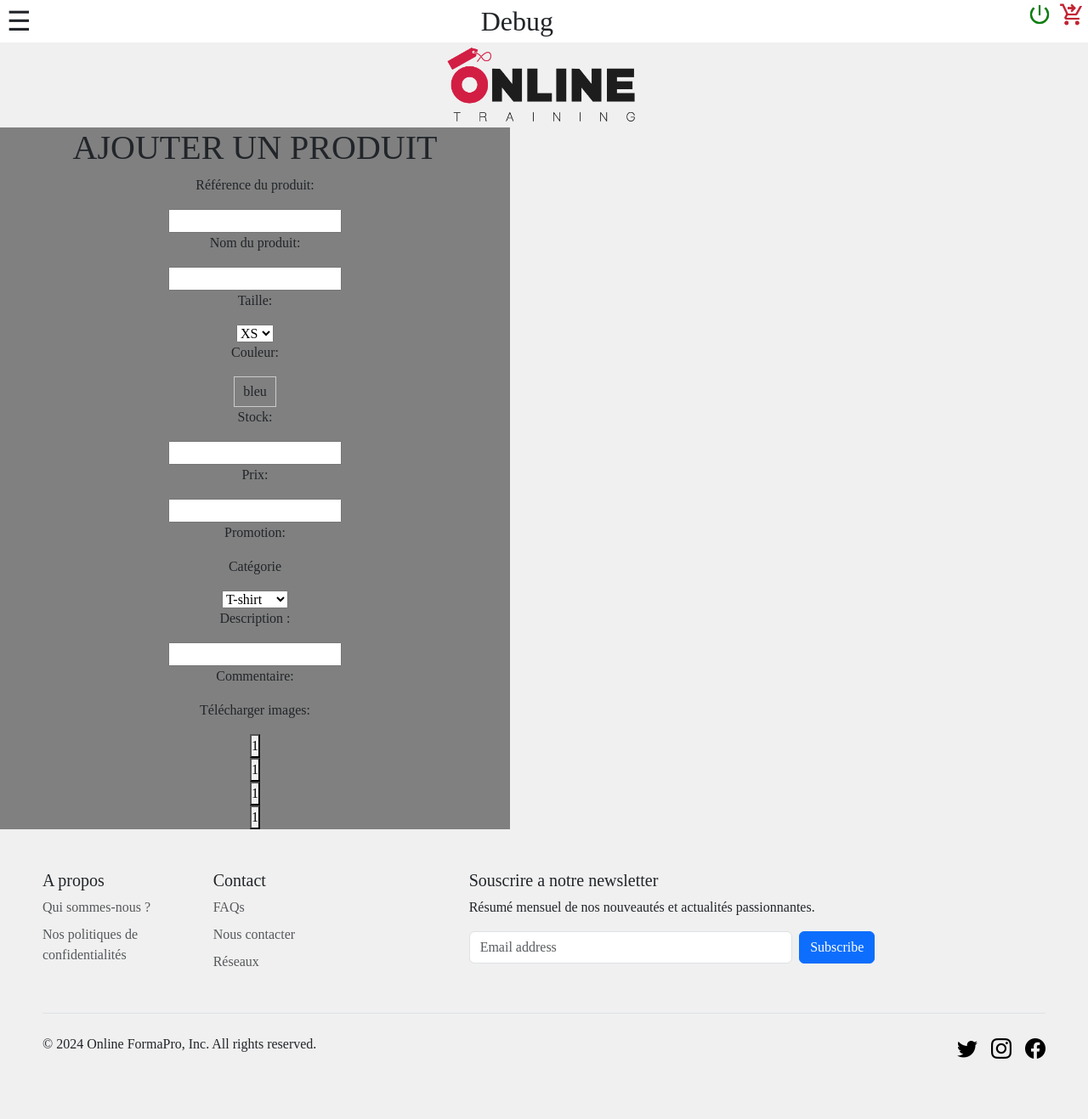
After one commit to malibu1106/projet-catalogue-GMOR, a PHP site: page /pages/backofficeadd.php in a window 1280 px wide. The commit adds this page. Shown: the whole page at 85% size. Run offline with PHP 8.4, Linux system fonts and the light colour scheme.

Commit message:
backofficeadd front

```diff
--- a/src/CSS/style.css
+++ b/src/CSS/style.css
@@ -106,6 +106,56 @@ ul.menu {
     background-position: left 20% top 25%;
 }
 
+/*BACKOFFICE*/
+/*Debut : selecteur couleur custom*/
+.custom-select {
+    position: relative;
+    display: inline-block;
+}
+.select-styled {
+    padding: 5px 10px;
+    border: 1px solid #ccc;
+    cursor: pointer;
+}
+.select-options {
+    position: absolute;
+    top: 100%;
+    left: 0;
+    right: 0;
+    background: #fff;
+    border: 1px solid #ccc;
+    list-style-type: none;
+    padding: 0;
+    margin: 0;
+}
+.select-options li {
+    padding: 5px 10px;
+    cursor: pointer;
+}
+.select-options li:hover {
+    background: #f0f0f0;
+}
+.color-preview {
+    display: inline-block;
+    width: 12px;
+    height: 12px;
+    margin-right: 5px;
+    border: 1px solid #000;
+    vertical-align: middle;
+}
+.bleu { background-color: blue; }
+.rouge { background-color: red; }
+/*Fin : selecteur couleur custom*/
+.backofficeadd-card {
+    display: flex;
+    flex-direction: column;
+    justify-content: center;
+    align-items: center;
+    background-color: grey;
+    max-width: 600px;
+}
+
+
 /*FOOTER*/
 .footer-pad {
     padding-left: 50px;
--- a/src/JS/script.js
+++ b/src/JS/script.js
@@ -33,3 +33,32 @@ function showOrDebugZone() {
         debugZone.style.display = "none";
     }
 }
+
+/*DEBUT TEMPORAIRE */
+/*SELECTEUR COULEUR CUSTOM DU BACKOFFICE*/
+document.addEventListener('DOMContentLoaded', function() {
+    var customSelect = document.querySelector('.custom-select');
+    var select = customSelect.querySelector('select');
+    var selectStyled = customSelect.querySelector('.select-styled');
+    var options = customSelect.querySelector('.select-options');
+
+    selectStyled.addEventListener('click', function(e) {
+        e.stopPropagation();
+        this.classList.toggle('active');
+        options.style.display = options.style.display === 'none' ? 'block' : 'none';
+    });
+
+    options.querySelectorAll('li').forEach(function(option) {
+        option.addEventListener('click', function() {
+            selectStyled.textContent = this.textContent;
+            select.value = this.getAttribute('data-value');
+            options.style.display = 'none';
+        });
+    });
+
+    document.addEventListener('click', function() {
+        selectStyled.classList.remove('active');
+        options.style.display = 'none';
+    });
+});
+/*FIN TEMPORAIRE */
--- /dev/null
+++ b/src/pages/backofficeadd.php
@@ -0,0 +1,71 @@
+<!DOCTYPE html>
+<html lang="en">
+<head>
+    <meta charset="UTF-8">
+    <meta name="viewport" content="width=device-width, initial-scale=1.0">
+    <link href="https://cdn.jsdelivr.net/npm/bootstrap@5.3.3/dist/css/bootstrap.min.css" rel="stylesheet" integrity="sha384-QWTKZyjpPEjISv5WaRU9OFeRpok6YctnYmDr5pNlyT2bRjXh0JMhjY6hW+ALEwIH" crossorigin="anonymous">
+    <link rel="stylesheet" href="https://cdn.jsdelivr.net/npm/bootstrap-icons@1.11.1/font/bootstrap-icons.css">
+    <link rel="stylesheet" href="../CSS/style.css">
+    <title>Document</title>
+</head>
+<body>
+    <?php require_once ('../elements/header.php');?>
+
+    <main>
+        <article class="backofficeadd-card">
+            <H1>AJOUTER UN PRODUIT</H1>
+            <p>Référence du produit:</p> <input type="text">
+            <p>Nom du produit:</p> <input type="text">
+            <p>Taille: </p> <select name="size" id="size">
+                <option value="XS">XS</option>
+                <option value="S">S</option>
+                <option value="M">M</option>
+                <option value="L">L</option>
+                <option value="XL">XL</option>
+            </select>
+
+
+            <p>Couleur: </p>
+                <div id="custom-select" class="custom-select">
+                    <select name="color" id="color" style="display: none;">
+                        <option value="bleu">bleu</option>
+                        <option value="rouge">rouge</option>
+                    </select>
+                    <div class="select-styled">bleu</div>
+                    <ul class="select-options" style="display: none;">
+                        <li data-value="bleu"><span class="color-preview bleu"></span>bleu</li>
+                        <li data-value="rouge"><span class="color-preview rouge"></span>rouge</li>
+                    </ul>
+                </div>
+
+
+            <p>Stock:</p> <input type="text">
+            <p>Prix:</p> <input type="text">
+            <p>Promotion:</p>
+            <p>Catégorie</p><select name="category" id="category">
+                <option value="shirt">T-shirt</option>
+                <option value="pull">Pull</option>
+                <option value="Jacket">Veste</option>
+                <option value="pants">Pantalon</option>
+                <option value="skirt">Jupe</option>
+                <option value="boots">Bottes</option>
+                <option value="dress">Robe</option>
+            </select>
+
+            <p>Description :</p>
+            <input type="text">
+
+            <p>Commentaire:</p>
+
+            <p>Télécharger images:</p>
+            <button>1</button>
+            <button>1</button>
+            <button>1</button>
+            <button>1</button>
+        </article>
+    </main>
+
+    <?php require_once ('../elements/footer.php');?>
+</body>
+    <script type="text/javascript" src="../JS/script.js" defer></script>
+</html>
```
Also changed, not shown: src/backofficeadd.php (deleted, +0 -18 lines).
